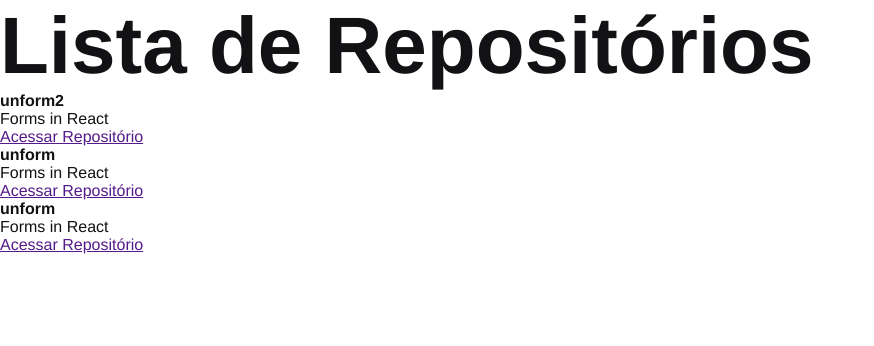
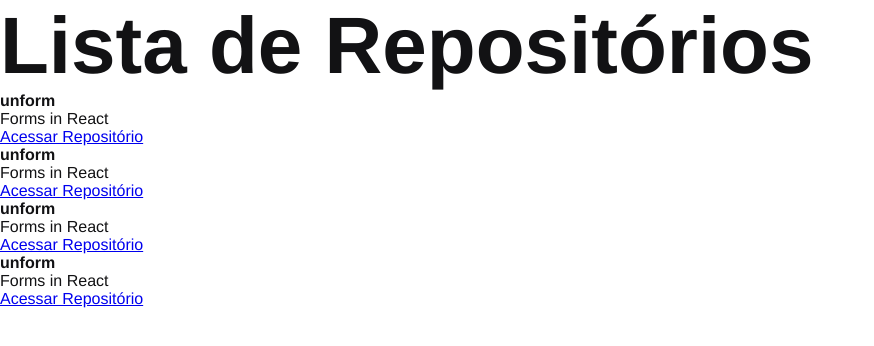
Before and after one commit to RacconWebFenix/01-github-exlorer, a React app: page / in a window 1280 px wide. Shown: the top 346 px of the page, without its empty margins (0-874 px from the left). Built offline with nearby package versions, Linux system fonts and the light colour scheme.

Commit message:
Propriedades no React

```diff
--- a/src/components/RepositoriesList.jsx
+++ b/src/components/RepositoriesList.jsx
@@ -1,28 +1,22 @@
+import { RepositoryItem } from "./RepositoryItem";
+
 const repositoryName = "unform2";
+
+const repository = {
+  name: "unform",
+  description: "Forms in React",
+  link: "https://github.com/unform/unform",
+};
 
 export function RepositoryList() {
   return (
     <section className="repositoryList">
       <h1>Lista de Repositórios</h1>
       <ul>
-        <li>
-          <strong>{repositoryName}</strong>
-          <p>Forms in React</p>
-
-          <a href="">Acessar Repositório</a>
-        </li>
-        <li>
-          <strong>unform</strong>
-          <p>Forms in React</p>
-
-          <a href="">Acessar Repositório</a>
-        </li>
-        <li>
-          <strong>unform</strong>
-          <p>Forms in React</p>
-
-          <a href="">Acessar Repositório</a>
-        </li>
+        <RepositoryItem repository={repository} />
+        <RepositoryItem repository={repository} />
+        <RepositoryItem repository={repository} />
+        <RepositoryItem repository={repository} />
       </ul>
     </section>
   );
--- /dev/null
+++ b/src/components/RepositoryItem.jsx
@@ -0,0 +1,10 @@
+export function RepositoryItem(props) {
+  return (
+    <li>
+      <strong>{props.repository.name ?? "Default"}</strong>
+      <p>{props.repository.description}</p>
+
+      <a href={props.repository.link}>Acessar Repositório</a>
+    </li>
+  );
+}
```
